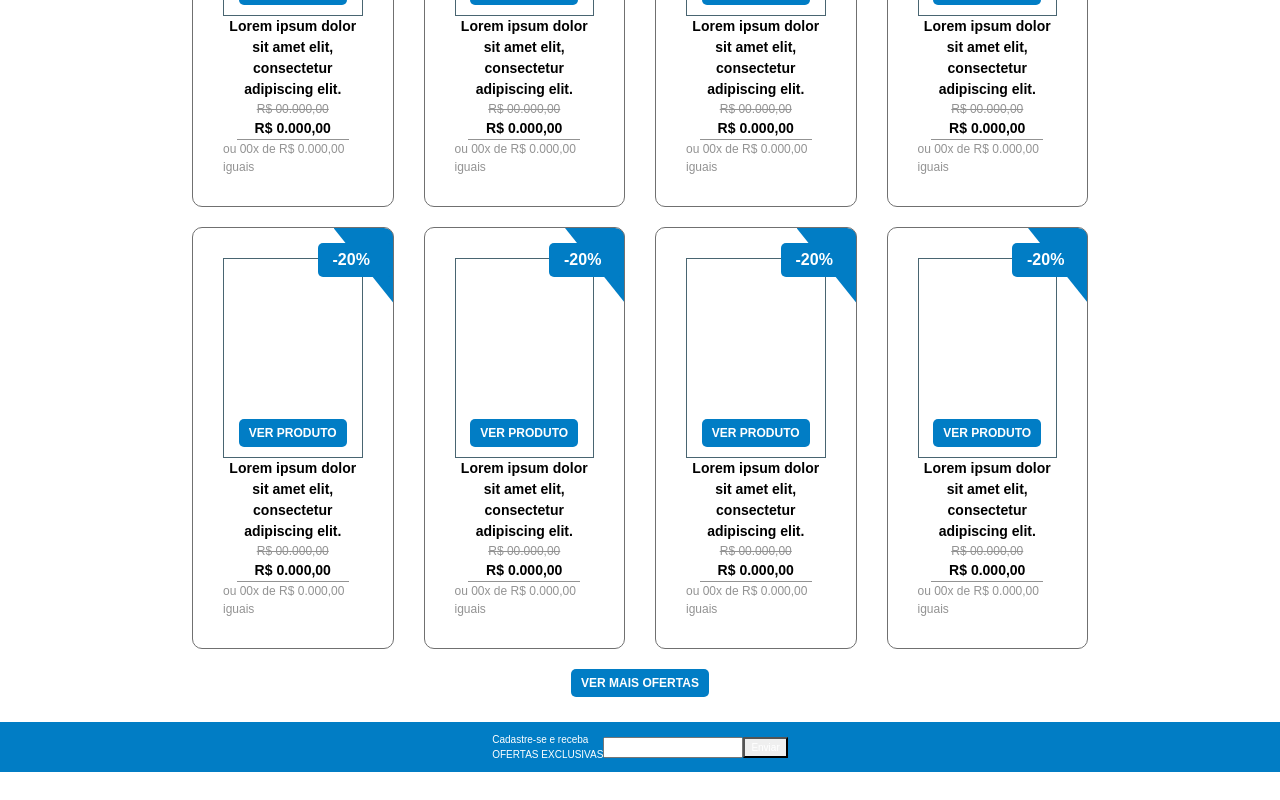
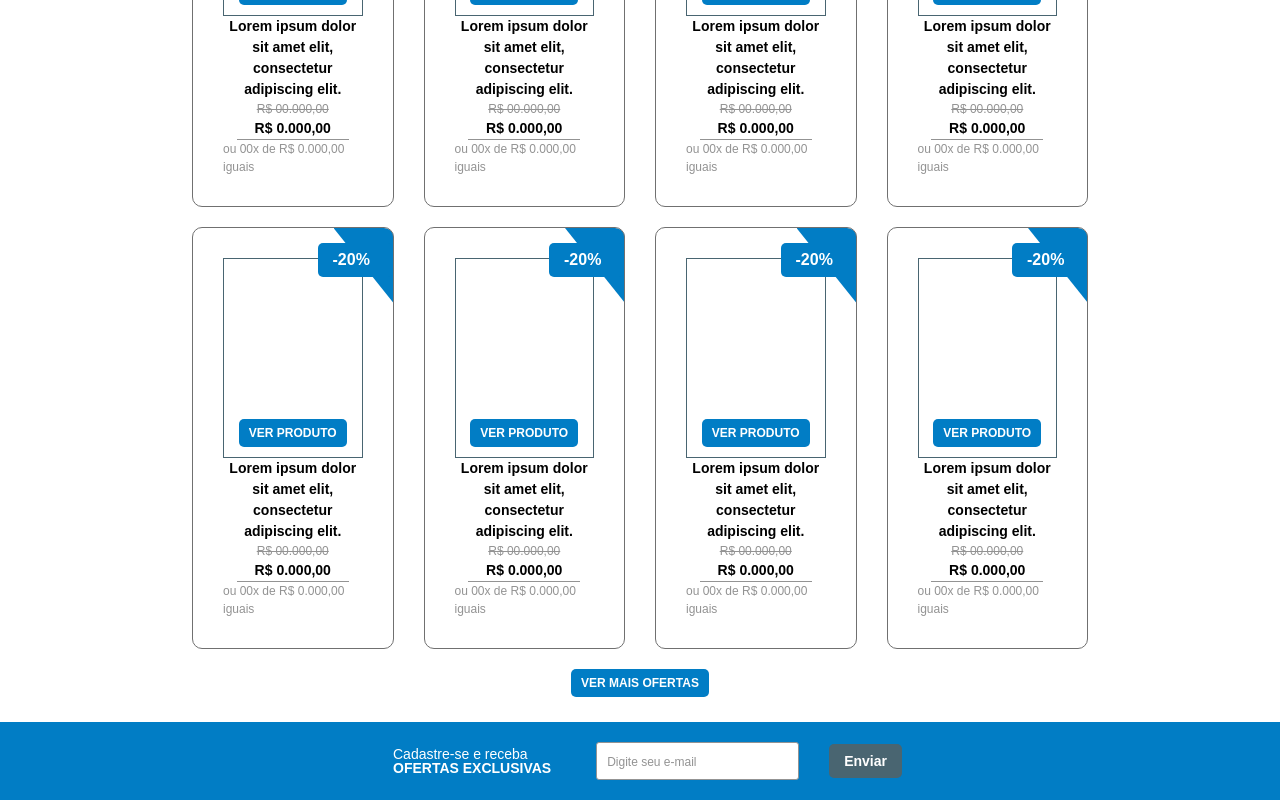
Before and after one commit to lpfjustino/teky-store, a React (Create React App) app: page / in a window 1280 px wide. Shown: the part 989-1789 px from the top of the page. Before the commit the page ends 1761 px from the top, so only its background shows below. Built offline with nearby package versions, Linux system fonts and the light colour scheme.

Commit message:
Completed subscription

```diff
--- a/src/components/Subscription.jsx
+++ b/src/components/Subscription.jsx
@@ -7,12 +7,12 @@ function Subscription(props) {
                 <div>
                     Cadastre-se e receba
                 </div>
-                <div>
+                <div id="highlighted-section">
                     OFERTAS EXCLUSIVAS
                 </div>
             </div>
             <div className="email-container">
-                <input className="email-input" />
+                <input className="email-input" placeholder="Digite seu e-mail"/>
             </div>
             <div className="send-btn-container">
                 <button className="send-btn">Enviar</button>
--- a/src/components/header/Search.jsx
+++ b/src/components/header/Search.jsx
@@ -8,9 +8,11 @@ function Search(props) {
             <div className="search-details">
                 <img src={gear} />
             </div>
-            <div className="input-container"><input className="search-input" /></div>
+            <div className="input-container">
+                <input className="search-input"  placeholder="Encontre seus produtos" />
+            </div>
             <div className="search-button-container">
-                <img src={search} placeholder="Encontre seus produtos" />
+                <img src={search} />
             </div>
         </div>
     )
--- a/src/styles/subscription.scss
+++ b/src/styles/subscription.scss
@@ -3,13 +3,46 @@
     flex-direction: row;
     background: $blue;
     color: $white;
-    padding: 10px 0;
+    padding: 20px 0;
     align-items: center;
     justify-content: center;
+    font-size: 1.4rem;
+    line-height: 1.4rem;
+
+    div {
+        margin: 0 15px;
+    }
 
     .instructions {
         display: flex;
         flex-direction: column;
+
+        #highlighted-section {
+            font-weight: $bold;
+        }
+    }
+
+    .email-container {
+        .email-input {
+            border: 1px solid $light-gray;
+            border-radius: 3px;
+            height: 100%;
+            padding: 10px;
+        }
+        .email-input::placeholder {
+            color: $light-gray;
+            font-size: 12px;
+        }
+    }
+
+    .send-btn-container {
+        .send-btn {
+            padding: 10px 15px;
+            font-weight: $bold;
+            background: $gray;
+            border: 0;
+            border-radius: 5px;
+        }
     }
 
 }
```
